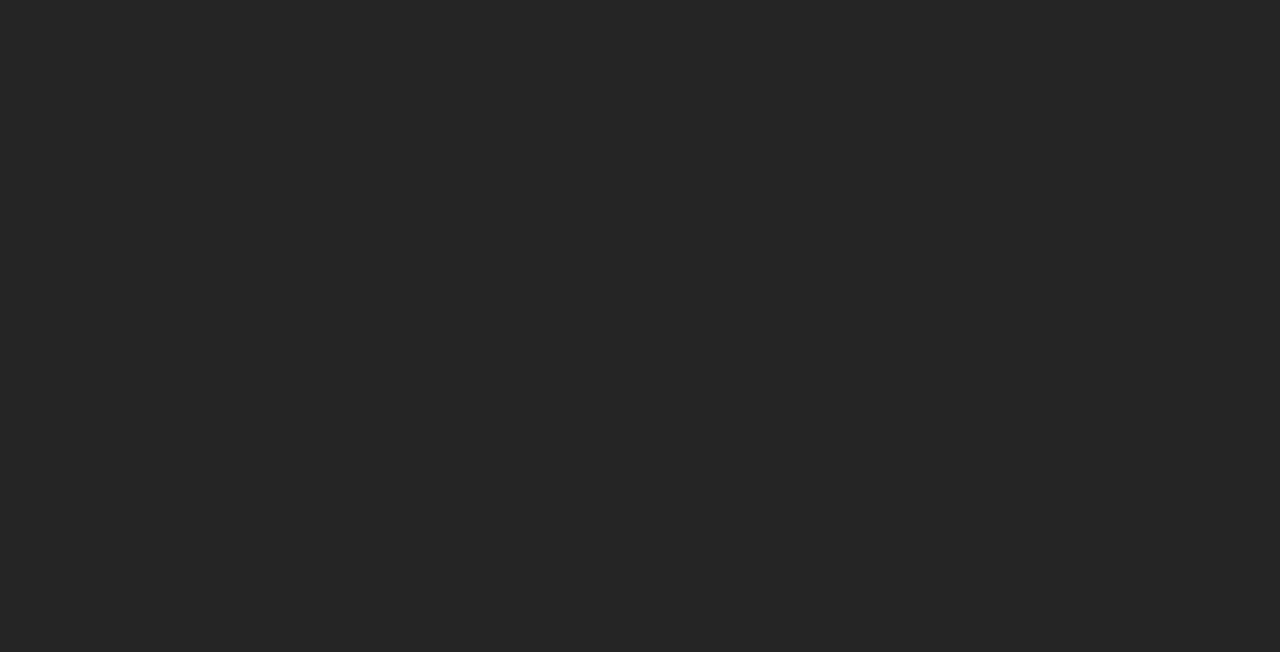
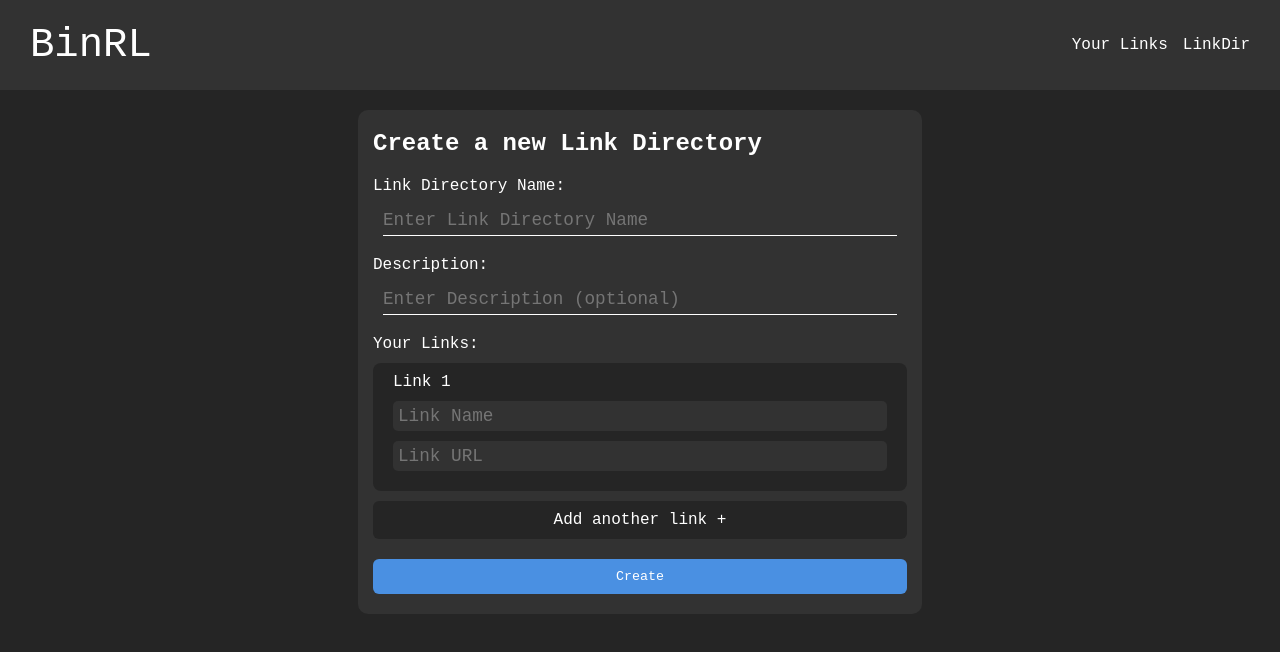
Before and after one commit to DevsRep/BinRL, a React (Vite) app: page /links/new in a window 1280 px wide. Before the commit this address had no page. Shown: the top 652 px of the page. Built offline with nearby package versions, Linux system fonts and the light colour scheme.

Commit message:
LinkDir UI Added
The UI for the LinkDir feature has been added. Routes still need to be configured for edits and view of individual Link Directories,

```diff
--- a/index.html
+++ b/index.html
@@ -2,9 +2,10 @@
 <html lang="en">
   <head>
     <meta charset="UTF-8" />
-    <!-- <link rel="icon" type="image/svg+xml" href="/vite.svg" /> -->
+    <link rel="icon" type="image/svg+xml" href="./logo1.png" />
     <meta name="viewport" content="width=device-width, initial-scale=1.0" />
-    <title>BinRL</title>
+    <script src="https://cdn.jsdelivr.net/npm/node-forge@1.3.1/dist/forge.min.js"></script>
+    <title>CompRL</title>
   </head>
   <body>
     <div id="root"></div>
--- a/src/App.jsx
+++ b/src/App.jsx
@@ -2,7 +2,9 @@ import { useState } from 'react'
 import Home from './Home'
 import { Route, BrowserRouter, Routes } from 'react-router-dom'
 import Page from './RedirectPage'
-
+import LinksPage from './LinksPage'
+import LinkDirHome from './LinkDirHome'
+import NewLinkDir from './NewLinkDir'
 
 function App() {
   const [count, setCount] = useState(0)
@@ -13,6 +15,10 @@ function App() {
       <Routes>
 
         <Route path="/" element={<Home />} />
+        <Route path='/links' element={<LinksPage />}>
+          <Route index element={<LinkDirHome />} />
+          <Route path="/links/new" element={<NewLinkDir />}/>
+        </Route>
         <Route path='/:id' element={<Page />} />
 
       </Routes>
--- a/src/Header.jsx
+++ b/src/Header.jsx
@@ -1,14 +1,25 @@
 import { useEffect, useState } from "react"
 import PrevLinksTemp from "./PrevLinksTemp"
+import { Link } from "react-router-dom"
 
 
-function Header(){
+function Header(props){
 
     const [linkshistory, setHistory] = useState([])
     const [sideHistoryBar, setSideHitoryBar] = useState(false)
 
+    const [subText, setSubText] = useState("")
+
+    useEffect(()=>{
+        if(props.subText != ""){
+            setSubText(props.subText)
+            console.log(subText)
+        }
+    }, [])
+
     useEffect(()=>{
         // localStorage.clear()
+
         if(localStorage.length > 0){
             // console.log(localStorage)
             let temp = localStorage.getItem("linkhistory")
@@ -59,7 +70,7 @@ function Header(){
 
             <div className="navLinks">
                 <div onClick={handlePrevLinksBtn}>Your Links</div>
-                <div>LinkDir</div>
+                <Link to={"/links"}><div>LinkDir</div></Link>
             </div>
 
             <div className="prev-links-list-cont">
--- a/src/Home.jsx
+++ b/src/Home.jsx
@@ -1,8 +1,24 @@
+import { useEffect, useState } from "react";
 import Header from "./Header";
 import URLShortener from "./URLShortener";
+import { v4 as uuidv4 } from 'uuid';
 
 
 function Home() {
+
+  const [userID, setUserID] = useState("")
+
+  useEffect(()=>{
+    if(localStorage.getItem("userID") == ""){
+      const userIDTemp = uuidv4()
+      localStorage.setItem("userID", userIDTemp)
+      setUserID(userIDTemp)
+    }else{
+      setUserID(localStorage.getItem("userID"))
+    }
+  }, [])
+
+
   return (
     <div className="urlShortPage">
 
--- /dev/null
+++ b/src/LinkDirHome.jsx
@@ -0,0 +1,19 @@
+import { Link } from "react-router-dom"
+
+function LinkDirHome(){
+
+    return(
+        <div className="link-dir-list">
+
+            <Link to={"/links/new"}>
+                <div className="new-link-dir-cre-cont">
+                    <h3>Create a new LinkDir</h3>
+                    <p className="add-sign">+</p>
+                </div>
+            </Link>
+
+        </div>
+    )
+}
+
+export default LinkDirHome
--- /dev/null
+++ b/src/LinksPage.jsx
@@ -0,0 +1,32 @@
+import { useEffect, useState } from "react"
+import Header from "./Header"
+import { v4 as uuidv4 } from 'uuid';
+import { Outlet } from "react-router-dom";
+
+
+function LinksPage(){
+
+
+    const [userID, setUserID] = useState("")
+
+
+    useEffect(()=>{
+        if(localStorage.getItem("userID") == ""){
+        const userIDTemp = uuidv4()
+        localStorage.setItem("userID", userIDTemp)
+        setUserID(userIDTemp)
+        }else{
+        setUserID(localStorage.getItem("userID"))
+        }
+    }, [])
+
+    return(
+        <div className="linkDirPage">
+            <Header subText={"LinkDir"}/>
+            <Outlet />
+        </div>
+    )
+
+}
+
+export default LinksPage
--- /dev/null
+++ b/src/NewLinkDir.jsx
@@ -0,0 +1,98 @@
+import { useState } from "react"
+
+function NewLinkDir(){
+
+    const [noLinks, setNoLinks] = useState(1)
+
+    const [linkData, setLinkData] = useState([{linkName: "", linkURL: ""}])
+
+
+    const addLink = () => {
+        setNoLinks(noLinks + 1)
+        setLinkData([...linkData, {linkName: "", linkURL: ""}])
+    }
+
+    const handleLinkInputNameChange = (e, index)=>{
+        const value = e.target.value;
+        const tempLinkData = [...linkData];
+        tempLinkData[index]["linkName"] = value;
+        setLinkData(tempLinkData);
+    }
+
+    const handleLinkInputURLChange = (e, index)=>{
+        const value = e.target.value;
+        const tempLinkData = [...linkData];
+        tempLinkData[index]["linkURL"] = value;
+        setLinkData(tempLinkData);
+    }
+
+    const deleteLinkBlock = (index) => {
+        if(linkData.length > 1){
+            const tempLinkData = [...linkData];
+            tempLinkData.splice(index, 1);
+            setLinkData(tempLinkData);
+            setNoLinks(noLinks - 1);
+        } else {
+            alert("You must have at least one link.");
+        }
+    }
+
+    const handleFormSubmit = (e) => {
+        e.preventDefault();
+
+        console.log("Form submitted with data:", {
+            linkDirName: e.target.linkDirName.value,
+            linkDirDesc: e.target.linkDirDesc.value,
+            links: linkData
+        });
+    }
+
+    return(
+        <div className="new-link-dir-form-cont">
+
+            <form className="new-link-dir-form" onSubmit={handleFormSubmit}>
+                <h2>Create a new Link Directory</h2>
+                <div className="form-details">
+                    <label htmlFor="linkDirName">Link Directory Name:</label>
+                    <input type="text" id="linkDirName" name="linkDirName" placeholder="Enter Link Directory Name" required />
+                </div>
+
+                <div className="form-details">
+                    <label htmlFor="linkDirDesc">Description:</label>
+                    <input type="text" id="linkDirDesc" name="linkDirDesc" placeholder="Enter Description (optional)" />
+                </div>
+
+                <div className="form-details">
+                    <label htmlFor="linkDirDesc">Your Links:</label>
+
+                    {/* <div className="link-inputs"> */}
+                        {/* <div className="link-input">
+                            <label htmlFor="linkName">Link {noLinks}</label>
+
+                            <input type="text" name="linkName" placeholder="Link Name" required />
+                            <input type="url" name="linkURL" placeholder="Link URL" required />
+                        </div> */}
+                        {
+                        linkData.map((link, index) => (
+                            <div className="link-input" key={index}>
+                                <label htmlFor={`linkName${index}`}>Link {index + 1} {noLinks >1 ? <span onClick={(index) => deleteLinkBlock(index)}>&times;</span> : <></>}</label>
+                                <input type="text" name={`linkName${index}`} value={link.linkName} placeholder="Link Name" required onChange={(e)=>handleLinkInputNameChange(e, index)}/>
+                                <input type="url" name={`linkURL${index}`} value={link.linkURL} placeholder="Link URL" required onChange={(e) => handleLinkInputURLChange(e, index)}/>
+                            </div>
+                        ))
+                        }
+
+                    {/* </div> */}
+
+                    <div className="add-link-btn" onClick={addLink}>
+                        Add another link +
+                    </div>
+                </div>
+
+                <button type="submit">Create</button>
+            </form>
+        </div>
+    )
+}
+
+export default NewLinkDir
--- a/src/URLShortener.jsx
+++ b/src/URLShortener.jsx
@@ -95,6 +95,11 @@ function URLShortener(){
 
             if(custVal.length < 5){
                 alert("Custom Alias must be minimum 5 characters")
+                return
+            }
+
+            if(custVal == "links"){
+                alert("The alias `links` is reserved")
                 return
             }
 
--- a/src/index.css
+++ b/src/index.css
@@ -38,9 +38,20 @@ header h1{
   /* text-decoration: underline; */
 }
 
+.navLinks a{
+  text-decoration: none;
+  color: var(--dark-text-color);
+}
+
+.navLinks div{
+  cursor: pointer;
+  transition: all 200ms;
+}
+
 .navLinks div:hover{
-  text-decoration: overline;
-  cursor: pointer;
+  /* text-decoration: overline;
+  cursor: pointer; */
+  box-shadow: 0 20px 0 orange inset;
 }
 
 .prev-links-list-cont::-webkit-scrollbar{
@@ -329,6 +340,141 @@ input{
 } */
 
 
+.link-dir-list{
+  display: grid;
+  justify-content: center;
+  padding: 20px;
+}
+
+.link-dir-list > *{
+  text-decoration: none;
+}
+
+.new-link-dir-cre-cont{
+  display: flex;
+  gap: 20px;
+  width: calc(30vw + 150px);
+  background-color: var(--dark-secondary-color);
+  padding: 20px 15px;
+  border-radius: 10px;
+  align-items: center;
+  transition: all 250ms;
+  cursor: pointer;
+}
+
+.new-link-dir-cre-cont:hover{
+  box-shadow: 0 0 10px 1px var(--dark-secondary-color);
+}
+
+
+.new-link-dir-cre-cont > *{
+
+  color: var(--dark-text-color);
+}
+
+.new-link-dir-cre-cont p{
+  margin-left: auto;
+  border: 1px solid #ffff;
+  padding: 3px 7px;
+  border-radius: 1000px;
+  font-weight: bold;
+  display: grid;
+  place-items: center;
+}
+
+
+.new-link-dir-form-cont{
+  display: grid;
+  place-items: center;
+  padding: 20px;
+  transition: all 250ms;
+}
+
+.new-link-dir-form{
+  display: grid;
+  gap: 20px;
+  width: calc(30vw + 150px);
+  background-color: var(--dark-secondary-color);
+  padding: 20px 15px;
+  border-radius: 10px;
+  transition: all 250ms;
+
+}
+
+
+.new-link-dir-form input{
+  background-color: var(--dark-secondary-color);
+  border-bottom: 1px solid var(--dark-text-color);
+  border-radius: 0;
+  padding: 5px 0;
+  margin: 0 10px;
+  font-size: calc(10px + 0.6vw);
+}
+
+.new-link-dir-form input:focus{
+  outline: none;
+  border-bottom: 1px solid var(--dark-button-color);
+}
+
+.form-details{
+  display: grid;
+  gap: 10px;
+}
+
+.add-link-btn{
+  background-color: var(--dark-primary-color);
+  padding: 10px;
+  text-align: center;
+  border-radius: 6px;
+  cursor: pointer;
+}
+
+.link-input{
+  display: grid;
+  gap:10px;
+  background-color: var(--dark-primary-color);
+  padding: 10px 10px 20px 10px;
+  border-radius: 8px;
+}
+
+.link-input input{
+  padding: 5px;
+  border-radius: 5px;
+  background-color: var(--dark-secondary-color);
+  color: var(--dark-text-color);
+  font-size: calc(10px + 0.6vw);
+  border: none;
+}
+
+.link-input input:focus{
+  outline: 1px solid var(--dark-button-color);
+  border: none;
+}
+
+.new-link-dir-form button{
+  background-color: var(--dark-button-color);
+  padding: 10px;
+  text-align: center;
+  border-radius: 6px;
+  cursor: pointer;
+  color: var(--dark-text-color);
+  border: none;
+}
+
+.link-input label{
+  display: flex;
+  align-items: center;
+  padding: 0 10px;
+}
+
+.link-input label span{
+  margin-left: auto;
+  cursor: pointer;
+  color: var(--dark-text-color);
+  font-weight: bold;
+  font-size: 20px;
+}
+
 
 @media screen and (max-width: 600px) {
 
```
Also changed, not shown: public/logo1.png (added), 1 other file (tests, documents, lock files or other folders).
